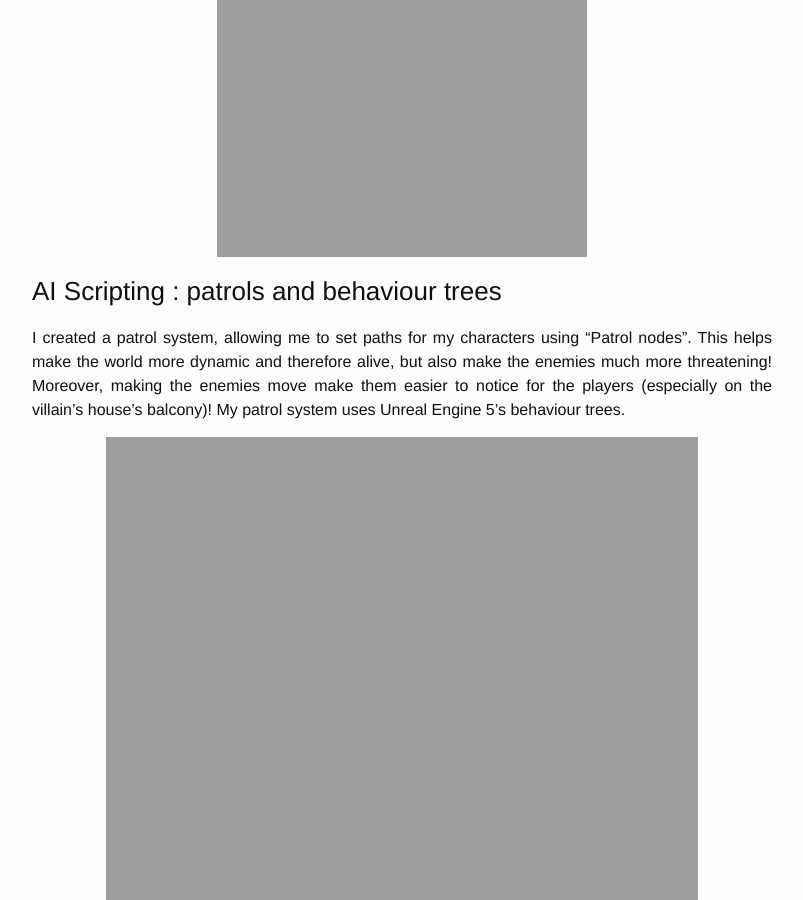
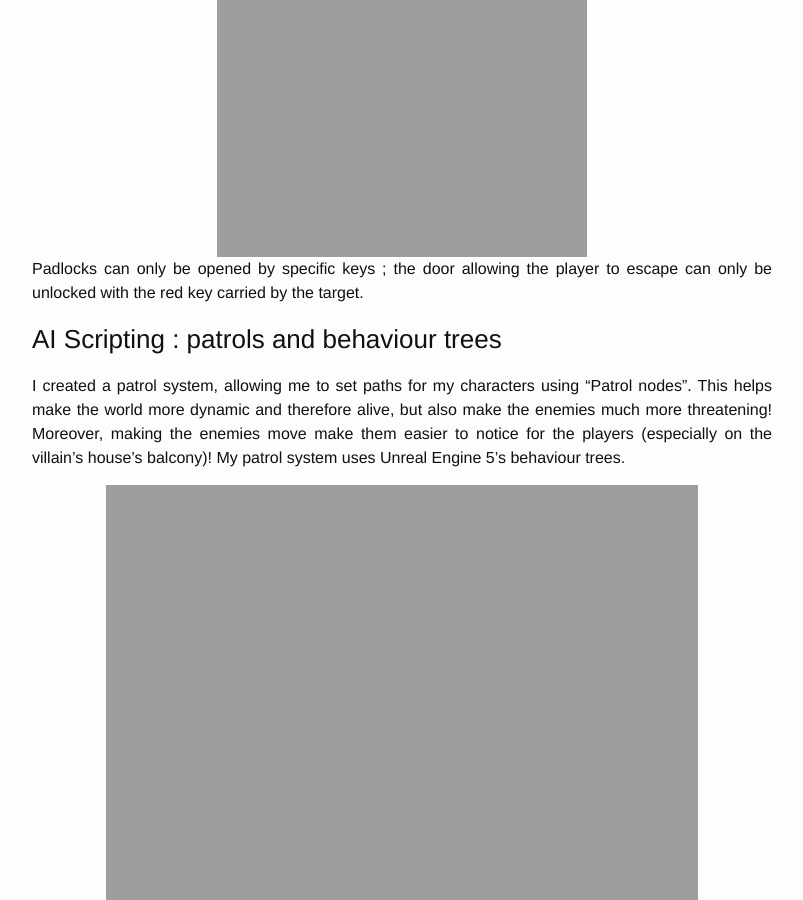
Before and after one commit to Dekadisk/dekadisk.github.io, a Jekyll site: the page built from _posts/2023-05-21-mapping-world-design.markdown, in a window 1280 px wide and 900 px high, scrolled down 9113 px. Shown: the whole window, without its empty margins (238-1041 px from the left). Built offline with Jekyll 4.4.1, drawn with Linux system fonts in a browser that asks for light colours; some of the changed lines change nothing that is shown.

Commit message:
Update 2023-05-21-mapping-world-design.markdown

```diff
--- a/_posts/2023-05-21-mapping-world-design.markdown
+++ b/_posts/2023-05-21-mapping-world-design.markdown
@@ -53,13 +53,13 @@ I wanted the player to see where their goal - the head of the milicia - was as s
 Note that I used the "White Box" philosophy while creating this map, starting from simple geometric shapes, and then only adding details - for example, windows, bins, etc. I didn't detail most of the inacessible buildings: those only act as landscape.
 While I did use some external meshes for some elements (street lights, fountains, cars), most of the blocking was made using Unreal Engine's BSP (which were later converted to static meshes), and its modeling tools, introduced in Unreal Engine 5. Those are perfect for level designing, allowing elements to be modified in-engine!
 To make the blocking clearer, I used Unreal Engine materials from Quixel.
-[<img width="80%" style="display:block; margin-left:auto; margin-right:auto" src="https://dekadisk.gitlab.io/assets/SC.png">](https://dekadisk.gitlab.io/assets/SC.png)
+[<img width="80%" style="display:block; margin-left:auto; margin-right:auto" src="https://dekadisk.github.io/assets/SC.png">](https://dekadisk.github.io/assets/SC.png)
 [<img width="80%" style="display:block; margin-left:auto; margin-right:auto" src="https://dekadisk.gitlab.io/assets/UEMAP.png">](https://dekadisk.gitlab.io/assets/UEMAP.png)
 ![](https://dekadisk.gitlab.io/assets/ExploreMap.mp4)
 
 As said earlier, I changed the layout a few times, including in this phase. For example, the locked doors (from area B to C and the one in the target's house) were added in the latest iterations.
 
-[<img width="50%" style="display:block; margin-left:auto; margin-right:auto" src="https://dekadisk.gitlab.io/assets/RedDoor.png">](https://dekadisk.gitlab.io/assets/RedDoor.png)
+[<img width="50%" style="display:block; margin-left:auto; margin-right:auto" src="https://dekadisk.github.io/assets/RedDoor.png">](https://dekadisk.gitlab.io/github/RedDoor.png)
 
 ### Details
 
@@ -101,7 +101,7 @@ As said before, going to area B triggers the __apparition of an enemy carrying a
 ### Scripting : doors
 
 [<img width="50%" style="display:block; margin-left:auto; margin-right:auto" src="https://dekadisk.gitlab.io/assets/OpenDoor.gif">](https://dekadisk.gitlab.io/assets/OpenDoor.gif)
-
+Padlocks can only be opened by specific keys ; the door allowing the player to escape can only be unlocked with the red key carried by the target.
 
 ### AI Scripting : patrols and behaviour trees
 
```
